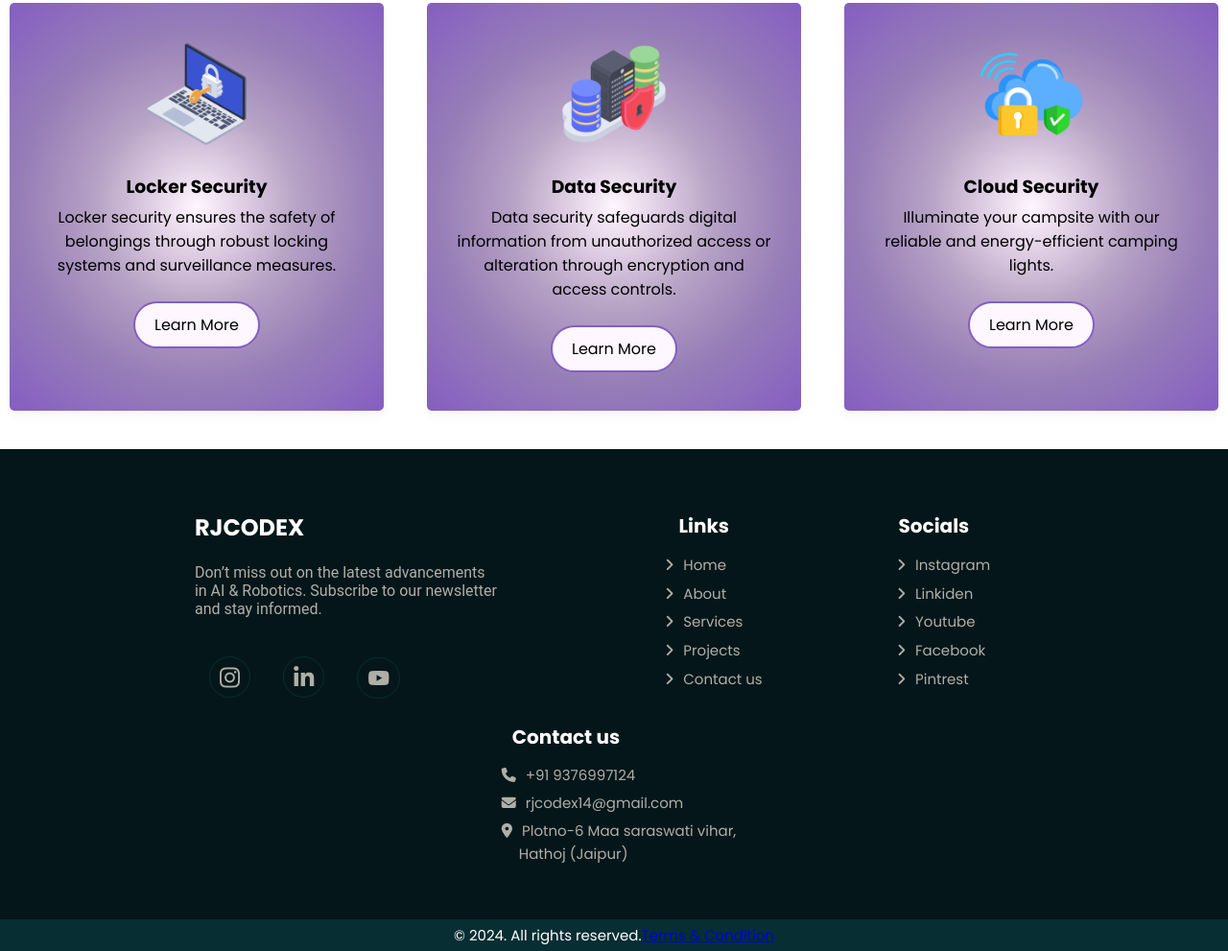
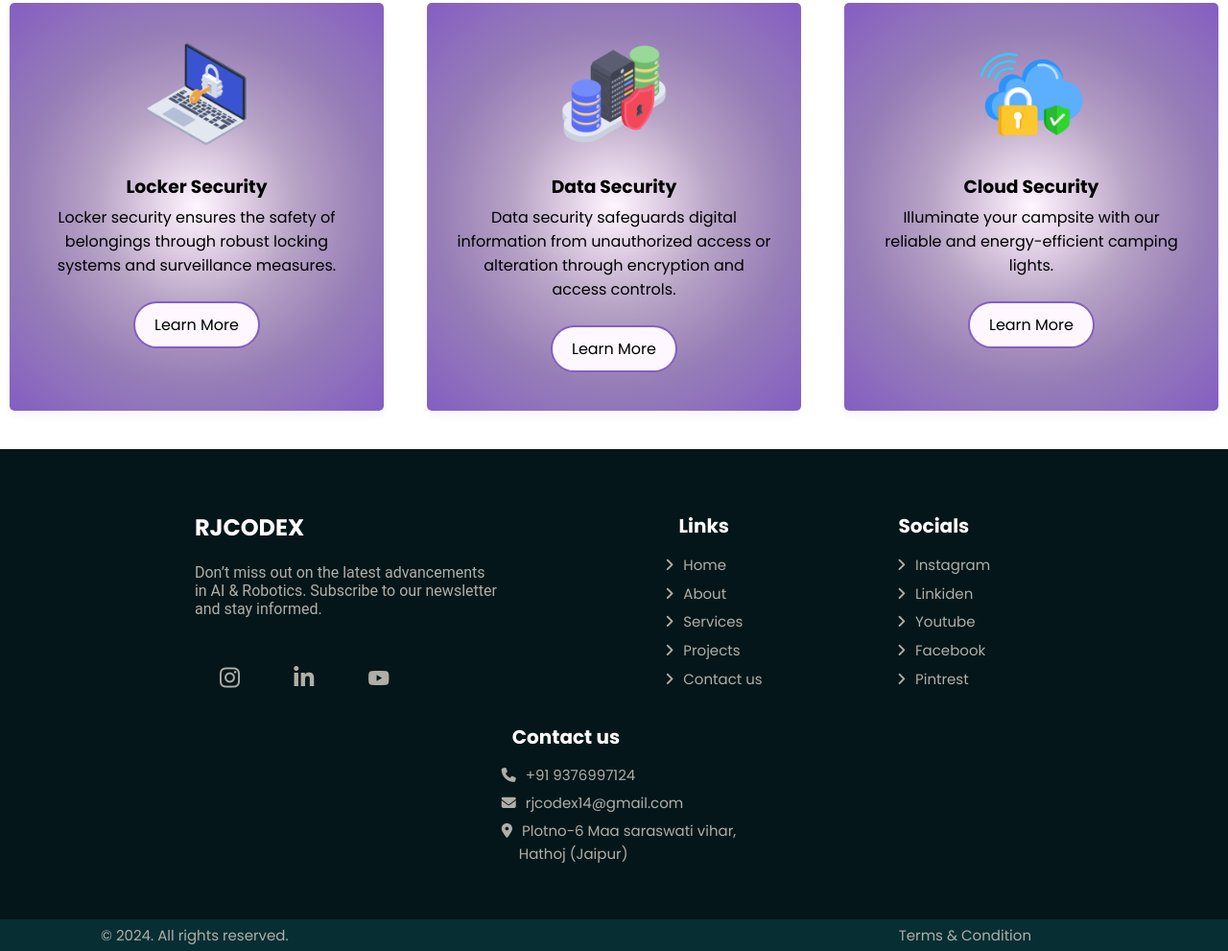
Before and after one commit to rjcodex/Cyber-Security, a plain HTML site: page index.html in a window 1280 px wide. Shown: the part 1490-2481 px from the top of the page at 96% size. Drawn offline with Linux system fonts and the light colour scheme.

Commit message:
Update style.css

```diff
--- a/css/style.css
+++ b/css/style.css
@@ -490,7 +490,7 @@ footer {
     color: #fff;
 }
 
-.links-column i:hover {
+.links-column a:hover i {
     color: #fff;
 }
 
@@ -521,24 +521,37 @@ footer {
     color: #AFAFA7;
     padding: 20px 10px;
     border-radius: 25px;
-    border: 1px solid #072E33;
+    border: 1px solid #05161A;
     margin: 10px 0px;
-    transition: color 0.3s ease;
+    transition: box-shadow 0.5s ease;
 }
 
 .about i:hover {
     color: #fff;
-    border: 2px solid #05161A;
-    box-shadow: 0 0 15px 5px rgba(0, 255, 0, 0.75);
+    box-shadow: 0 0 15px 5px #072E33;
 }
 
 footer .copyright {
     background-color: #072E33;
-    color: #fff;
     padding: 5px;
+    overflow: hidden;
+}
+
+footer .copyright p{
+    text-align: left;
     font-size: 15px;
-    text-align: center;
+    color: #AFAFA7;
+    padding: 0 100px;
+    }
+
+footer .copyright a {
+    font-size: 15px;
+    color: #AFAFA7;
+    text-decoration: none;
+    float: right;
+    padding: 0 100px;
 }
+
 
 /* Responsive for Mobile Phones */
 @media only screen and (max-width: 600px) {
@@ -569,7 +582,6 @@ footer .copyright {
     .links-column .contus {
         font-size: 16px;
         text-align: left;
-
     }
 
     .about {
@@ -591,6 +603,14 @@ footer .copyright {
     footer .copyright {
         font-size: 12px;
         padding: 10px 5px;
+    }
+
+    footer .copyright p{
+        padding: 0 10px;
+        }
+
+    footer .copyright a {
+        padding: 0 10px;
     }
 }
 
```
